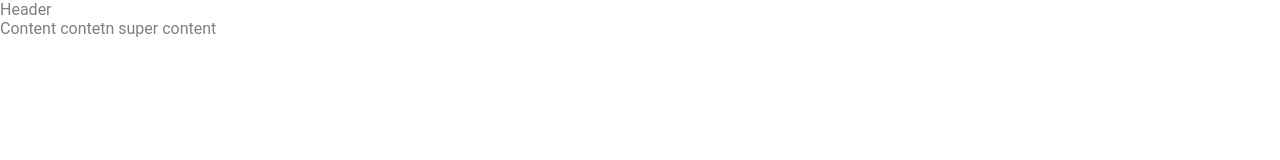
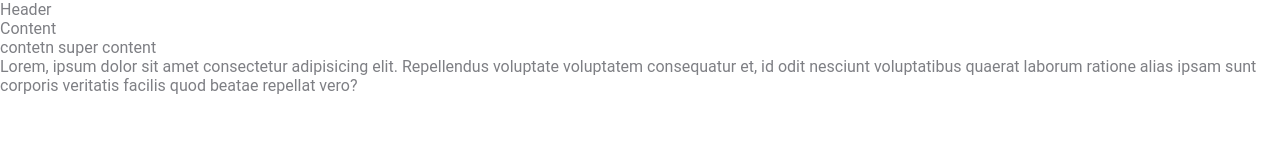
Before and after one commit to Oleg-22/trainingPage, a plain HTML site: page index.html in a window 1280 px wide. Drawn offline with Linux system fonts and the light colour scheme.

Commit message:
add text in main content

```diff
--- a/index.html
+++ b/index.html
@@ -11,8 +11,15 @@
 
 <body>
     <header>Header</header>
-    <main>Content
-        contetn super content
+    <main>
+        <h1>Content</h1>
+        <p>contetn super content</p>
+        <p>
+            Lorem, ipsum dolor sit amet consectetur
+            adipisicing elit. Repellendus voluptate voluptatem consequatur et,
+            id odit nesciunt voluptatibus quaerat laborum ratione alias ipsam
+            sunt corporis veritatis facilis quod beatae repellat vero?
+        </p>
     </main>
 </body>
 </html>
```
